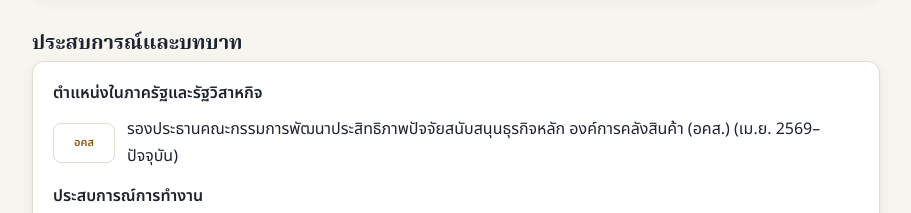
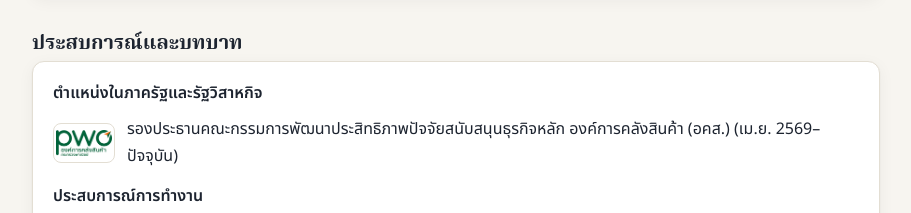
Before and after one commit to wasitprombutr/wasitprombutr.github.io, a plain HTML site: page index.html in a window 1280 px wide. Shown: the part 10535-10748 px from the top of the page, without its empty margins (184-1095 px from the left). Drawn offline with Linux system fonts and the light colour scheme.

Commit message:
Add files via upload

```diff
--- a/index.html
+++ b/index.html
@@ -1217,7 +1217,7 @@ p.tp a.tpl{font-weight:500;font-size:12.5px}
     <div class="card">
       <p><strong><span data-l="th">ตำแหน่งในภาครัฐและรัฐวิสาหกิจ</span><span data-l="en">Public-sector appointments</span></strong></p>
       <ul class="creds">
-        <li><span class="logo sm" aria-hidden="true">อคส<img src="https://www.google.com/s2/favicons?domain=pwo.co.th&amp;sz=64" alt="" width="28" height="28" loading="lazy" onerror="this.remove()"></span><span><span data-l="th">รองประธานคณะกรรมการพัฒนาประสิทธิภาพปัจจัยสนับสนุนธุรกิจหลัก องค์การคลังสินค้า (อคส.) (เม.ย. 2569–ปัจจุบัน)</span><span data-l="en">Vice Chairman, Core Business Enablers Efficiency Development Committee, Public Warehouse Organization (PWO), Thailand (Apr 2026–present)</span></span></li>
+        <li><span class="logo sm" aria-hidden="true"><img src="pwo.png" alt="" width="240" height="110" loading="lazy"></span><span><span data-l="th">รองประธานคณะกรรมการพัฒนาประสิทธิภาพปัจจัยสนับสนุนธุรกิจหลัก องค์การคลังสินค้า (อคส.) (เม.ย. 2569–ปัจจุบัน)</span><span data-l="en">Vice Chairman, Core Business Enablers Efficiency Development Committee, Public Warehouse Organization (PWO), Thailand (Apr 2026–present)</span></span></li>
       </ul>
       <p style="margin-top:14px"><strong><span data-l="th">ประสบการณ์การทำงาน</span><span data-l="en">Professional experience</span></strong></p>
       <ul class="creds">
```
Also changed, not shown: pwo.png (added).
